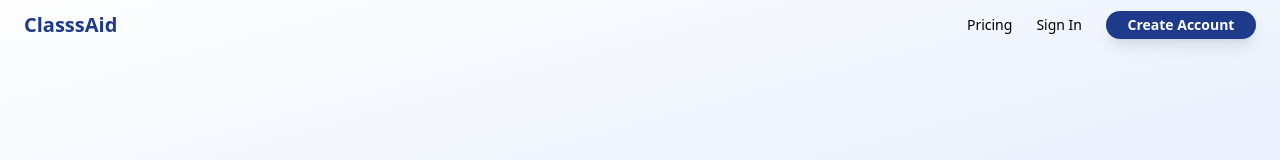
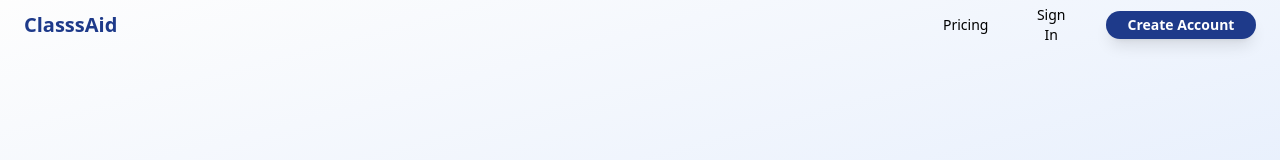
Before and after one commit to mmgonnar/classaid_frontend, a Next.js app: page / in a window 1280 px wide. Shown: the top 160 px of the page. Built offline with nearby package versions, Linux system fonts and the light colour scheme.

Commit message:
feat: :construction: Fixed Header component to improve navigation

```diff
--- a/components/Header.jsx
+++ b/components/Header.jsx
@@ -84,8 +84,13 @@ function Header() {
       )}
       {/* Desktop */}
       <nav className="hidden items-center gap-6 sm:flex">
-        {headerItems.map((item) =>
-          item.isButton ? (
+        {headerItems.map((item) => (
+          <Link
+            key={item.text}
+            href={item.href}
+            className={item.isButton ? 'w-full' : 'w-full p-2 text-center hover:bg-gray-100'}
+          >
+            {item.isButton ? (
               <MainButton
                 variant="primary"
                 text={CTA.CREATE_ACCOUNT}
@@ -93,11 +98,10 @@ function Header() {
                 href={item.href}
               />
             ) : (
-            <Link key={item.text} href={item.href} className="hover:text-blue-800">
-              {item.text}
+              item.text
+            )}
           </Link>
-          ),
-        )}
+        ))}
       </nav>
     </header>
   );
--- a/utils/Api.js
+++ b/utils/Api.js
@@ -4,3 +4,5 @@
 
 //   fetch("https://api.open-meteo.com/v1/forecast?latitude="+ pos.coords.latitude+"&longitude="+pos.coords.longitude+"&current=temperature_2m,wind_speed_10m&hourly=temperature_2m,relative_humidity_2m,wind_speed_10m")
 // })
+
+class Api {}
```
Lines whose indentation alone changed are shown as unchanged.
